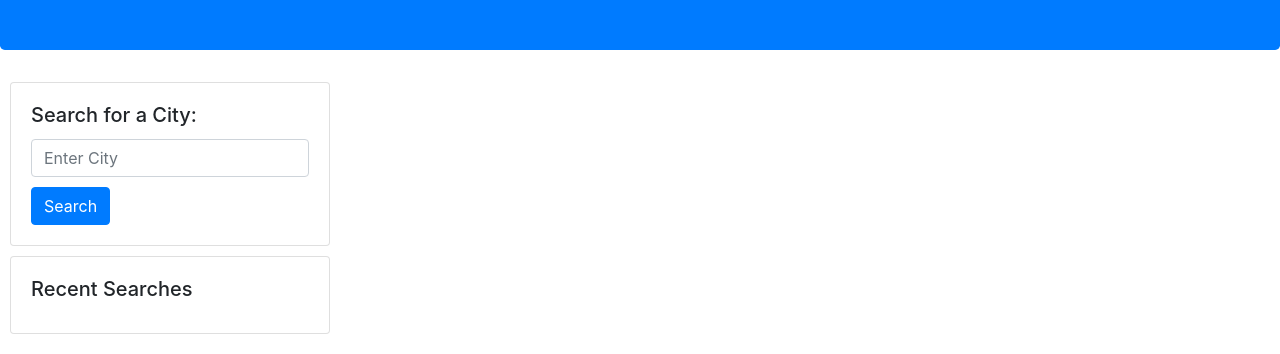
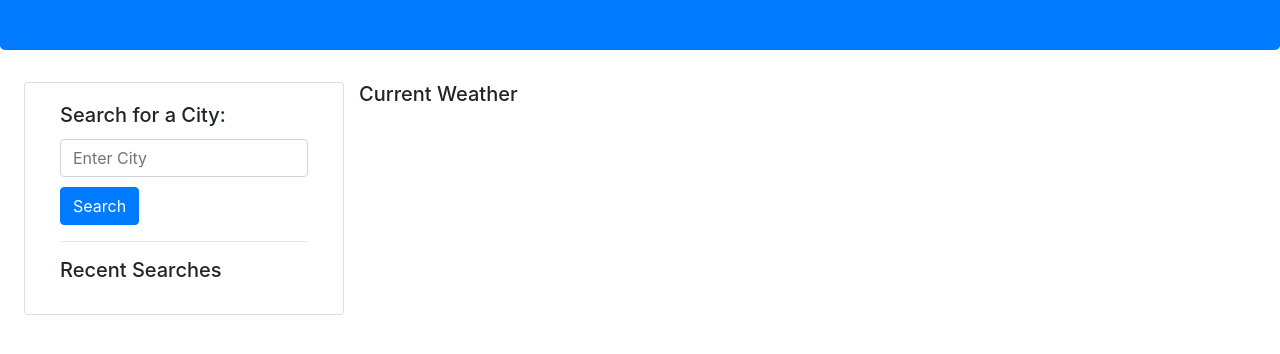
Before and after one commit to ccaitano/weather-dashboard, a plain HTML site: page index.html in a window 1280 px wide. Shown: the part 134-488 px from the top of the page. Drawn offline with nearby package versions, Linux system fonts and the light colour scheme.

Commit message:
Fix layout on main page

```diff
--- a/index.html
+++ b/index.html
@@ -14,23 +14,23 @@
     <header class="jumbotron bg-primary text-white text-center">
         <h1 class="font-weight-bolder">Weather Dashboard</h1>
     </header>
-    <aside>
-      <div class="card" style="width:25%; margin:10px">
-        <div class="card-body">
-          <h5 class="card-title">Search for a City:</h5>
-          <input type="text" class="form-control" id="searchCity" placeholder="Enter City" style="margin-bottom:10px">
-          <button type="submit" href="#" class="btn btn-primary" id="submitSearch">Search</button>
+    <div class="container-fluid">
+      <div class="row">
+        <div class="card col-3 ml-4">
+          <div class="card-body">
+            <h5 class="card-title">Search for a City:</h5>
+            <input type="text" class="form-control" id="searchCity" placeholder="Enter City" style="margin-bottom:10px">
+            <button type="submit" href="#" class="btn btn-primary" id="submitSearch">Search</button>
+            <hr>
+            <h5 class="card-title">Recent Searches</h5>
+          </div>
+        </div>
+        <div class="col-8" id="current-weather">
+          <h5>Current Weather</h5>
         </div>
       </div>
-      <div class="card" style="width:25%; margin:10px">
-        <div class="card-body">
-          <h5 class="card-title">Recent Searches</h5>
-        </div>
-      </div>
-    </aside>
-    <div class="container current-weather">
+    </div>
 
-    </div>
 
     <!-- JQuery/Bootstrap JavaScript -->
     <script src="https://code.jquery.com/jquery-3.3.1.slim.min.js" integrity="sha384-q8i/X+965DzO0rT7abK41JStQIAqVgRVzpbzo5smXKp4YfRvH+8abtTE1Pi6jizo" crossorigin="anonymous"></script>
--- a/js/script..js
+++ b/js/script..js
@@ -5,6 +5,7 @@ var weatherApiKey = 'ec3ce11c57dd96988278b8f33d0f356b';
 var searchHistory = [];
 var searchInput = document.querySelector("#searchCity");
 var searchInit = document.querySelector("#submitSearch");
+var currentWeather = document.querySelector('#current-weather');
 
 // Add timezone plugins to day.js
 dayjs.extend(window.dayjs_plugin_utc);
@@ -82,5 +83,13 @@ function renderCurrentWeather(cityName, weather, timezone) {
     console.log(weather);
 
     // Store response data from our fetch request in variables
+    var temp = weather.temp;
 
+    var tempEl = document.createElement('p');
+
+    tempEl.setAttribute('class', 'h3');
+
+    tempEl.textContent = `Temperature: ${temp}°F`;
+
+    currentWeather.append(tempEl);
 }
```
